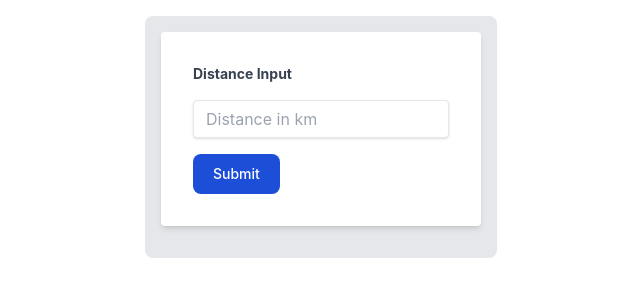
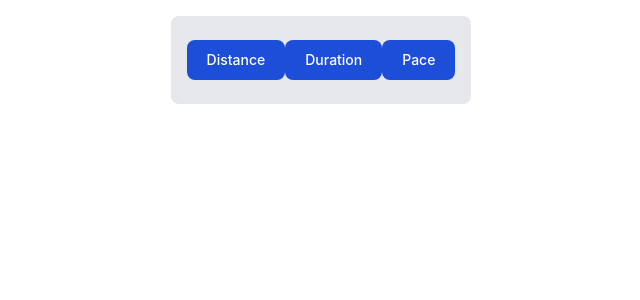
Before and after one commit to annesylvie/alpaca, a React (Create React App) app in the folder webapp/: page / in a window 1280 px wide. Both pictures are taken after a click on the button "Add New". Shown: the top 300 px of the page, without its empty margins (319-959 px from the left). Built offline with nearby package versions, Linux system fonts and the light colour scheme; the HTML template or start-up script is replaced by a standard one.

Commit message:
webapp: basic conversions for pace distance duration

```diff
--- a/webapp/src/App.tsx
+++ b/webapp/src/App.tsx
@@ -1,11 +1,12 @@
 import React, { useState, useEffect, Dispatch, SetStateAction } from "react";
 import "./App.css";
 import { Segment, ISegment } from "./Box";
-import { FormCreator } from "./Form";
+import { Form } from "./Form";
 
 function App() {
   const [segments, setSegments] = useState<Array<ISegment>>([]);
   const [showFields, setShowFields] = useState(false);
+  console.log(segments);
 
   return (
     <div className="grid place-items-center">
@@ -14,10 +15,10 @@ function App() {
           <Segment
             distance={segment.distance}
             duration={segment.duration}
-            pace={segment.pace}
+            speed={segment.speed}
           />
         ))}
-        <FormCreator
+        <Form
           showFields={showFields}
           setShowFields={setShowFields}
           segments={segments}
--- a/webapp/src/Box.tsx
+++ b/webapp/src/Box.tsx
@@ -3,19 +3,64 @@ import React from "react";
 export interface ISegment {
   distance: number; // In meters
   duration: number; // In seconds
-  pace: number; // In meters per second
+  speed: number; // In meters per second
+}
+
+function paceToSpeed(pace: number): number {
+  /// Converts pace in minutes per kilometers into speed in meters per second
+  return 1000 / (60 * pace);
+}
+
+function speedToPace(speed: number): number {
+  /// Converts speed in meters per second into pace in minutes per kilometers
+  return 1000 / (60 * speed);
+}
+
+export function getDistance(pace: number, durationInMinutes: number): ISegment {
+  const speed = paceToSpeed(pace);
+  const duration = durationInMinutes * 60;
+  return {
+    distance: speed * duration,
+    duration,
+    speed,
+  };
+}
+
+export function getDuration(pace: number, distanceInKm: number): ISegment {
+  const speed = paceToSpeed(pace);
+  const distance = distanceInKm * 1000;
+  return {
+    distance,
+    duration: distance / speed,
+    speed,
+  };
+}
+
+export function getPace(
+  distanceInKm: number,
+  durationInMinutes: number
+): ISegment {
+  const duration = durationInMinutes * 60;
+  const distance = distanceInKm * 1000;
+  return {
+    distance,
+    duration,
+    speed: distance / duration,
+  };
 }
 
 export const Segment: React.FC<ISegment> = ({
   distance,
   duration,
-  pace,
+  speed,
 }: ISegment) => {
+  console.log(speed);
+  console.log(speedToPace(speed));
   return (
     <div className="text-white bg-gradient-to-r from-green-400 to-blue-700 hover:bg-gradient-to-br focus:ring-4 focus:ring-blue-300 dark:focus:ring-blue-800 font-medium rounded-lg text-sm my-2 p-4">
-      <div>Distance: {distance}</div>
-      <div>Duration: {duration}</div>
-      <div>Pace: {pace}</div>
+      <div>Distance: {distance / 1000}</div>
+      <div>Duration: {duration / 60}</div>
+      <div>Pace: {speedToPace(speed)}</div>
     </div>
   );
 };
--- a/webapp/src/Form.tsx
+++ b/webapp/src/Form.tsx
@@ -1,7 +1,20 @@
-import React, { useState, Dispatch, SetStateAction } from "react";
-import { ISegment } from "./Box";
+import React, {
+  ChangeEventHandler,
+  FormEventHandler,
+  useState,
+  Dispatch,
+  SetStateAction,
+} from "react";
+import { ISegment, getPace, getDistance, getDuration } from "./Box";
 
-export const useForm = (callback: any, initialState: { distance: string }) => {
+export const useForm = (
+  callback: any,
+  initialState: {
+    distance: string | null;
+    duration: string | null;
+    pace: string | null;
+  }
+) => {
   const [values, setValues] = useState(initialState);
 
   const onChange = (event: React.ChangeEvent<HTMLInputElement>) => {
@@ -20,45 +33,160 @@ export const useForm = (callback: any, initialState: { distance: string }) => {
   };
 };
 
-export function Form(props: {
+enum ConversionKind {
+  ToPace,
+  ToDistance,
+  ToDuration,
+}
+
+interface IFormProps {
+  showFields: boolean;
   setShowFields: Dispatch<SetStateAction<boolean>>;
   segments: Array<ISegment>;
   setSegments: Dispatch<SetStateAction<Array<ISegment>>>;
+}
+
+export const Form: React.FC<IFormProps> = ({
+  segments,
+  setSegments,
+}: IFormProps) => {
+  const [step, setStep] = useState(0);
+  const [conversionKind, setConversionKind] = useState<null | ConversionKind>(
+    null
+  );
+  return (
+    <div className="flex justify-center">
+      {step === 0 ? (
+        <AddNewButton setStep={setStep} />
+      ) : step === 1 ? (
+        <ConversionSelector
+          setStep={setStep}
+          setConversionKind={setConversionKind}
+        />
+      ) : (
+        <ConversionInput
+          setStep={setStep}
+          segments={segments}
+          setSegments={setSegments}
+          conversionKind={
+            conversionKind === null ? ConversionKind.ToDuration : conversionKind
+          }
+          setConversionKind={setConversionKind}
+        />
+      )}
+    </div>
+  );
+};
+
+export function AddNewButton(props: {
+  setStep: Dispatch<SetStateAction<number>>;
 }) {
-  const initialState = { distance: "" };
-  const { onChange, onSubmit, values } = useForm(addBoxCallback, initialState);
+  return (
+    <div>
+      <button
+        type="submit"
+        className="text-white bg-blue-700 font-medium rounded-lg text-sm text-center px-5 py-2.5 my-2"
+        onClick={() => props.setStep(1)}
+      >
+        Add New
+      </button>
+    </div>
+  );
+}
 
-  async function addBoxCallback() {
-    props.setShowFields(false);
-    const intDistance = values["distance"] as unknown as number;
-    console.log(values);
-    const newSegment: ISegment = {
-      distance: intDistance,
-      duration: intDistance,
-      pace: intDistance,
-    };
-    props.setSegments((segments) => [...segments, newSegment]);
-  }
+function ConversionButton(props: {
+  conversionName: string;
+  conversionKind: ConversionKind;
+  setConversionKind: Dispatch<SetStateAction<ConversionKind | null>>;
+  setStep: Dispatch<SetStateAction<number>>;
+}) {
+  return (
+    <button
+      type="submit"
+      className="text-white bg-blue-700 font-medium rounded-lg text-sm text-center px-5 py-2.5 my-2"
+      onClick={() => {
+        props.setConversionKind(props.conversionKind);
+        props.setStep(2);
+      }}
+    >
+      {props.conversionName}
+    </button>
+  );
+}
 
+export function ConversionSelector(props: {
+  setStep: Dispatch<SetStateAction<number>>;
+  setConversionKind: Dispatch<SetStateAction<ConversionKind | null>>;
+}) {
+  return (
+    <div>
+      <ConversionButton
+        conversionName={"Distance"}
+        conversionKind={ConversionKind.ToDistance}
+        setConversionKind={props.setConversionKind}
+        setStep={props.setStep}
+      />
+      <ConversionButton
+        conversionName={"Duration"}
+        conversionKind={ConversionKind.ToDuration}
+        setConversionKind={props.setConversionKind}
+        setStep={props.setStep}
+      />
+      <ConversionButton
+        conversionName={"Pace"}
+        conversionKind={ConversionKind.ToPace}
+        setConversionKind={props.setConversionKind}
+        setStep={props.setStep}
+      />
+    </div>
+  );
+}
+
+export function ConversionInputFormInput(props: {
+  label: string;
+  inputName: string;
+  onChange: ChangeEventHandler<HTMLElement>;
+}) {
+  return (
+    <div>
+      <label className="block text-gray-700 text-sm font-bold my-2">
+        {props.label}
+      </label>
+      <input
+        className="shadow appearance-none border rounded w-full my-2 py-2 px-3 text-gray-700 leading-tight focus:outline-none focus:shadow-outline"
+        // FIXME
+        id="alpaca-distance"
+        placeholder="Distance in km"
+        name={props.inputName}
+        onChange={props.onChange}
+        required
+      />
+    </div>
+  );
+}
+
+export function ConversionInputForm(props: {
+  labels: Array<string>;
+  inputNames: Array<string>;
+  onChange: ChangeEventHandler<HTMLElement>;
+  onSubmit: FormEventHandler<HTMLElement>;
+}) {
   return (
     <div className="w-full max-w-xs">
       <form
-        onSubmit={onSubmit}
+        onSubmit={props.onSubmit}
         className="bg-white shadow-md rounded px-8 py-6 mb-4"
       >
-        <div>
-          <label className="block text-gray-700 text-sm font-bold my-2">
-            Distance Input
-          </label>
-          <input
-            className="shadow appearance-none border rounded w-full my-2 py-2 px-3 text-gray-700 leading-tight focus:outline-none focus:shadow-outline"
-            id="alpaca-distance"
-            placeholder="Distance in km"
-            name="distance"
-            onChange={onChange}
-            required
-          />
-        </div>
+        <ConversionInputFormInput
+          label={props.labels[0]}
+          inputName={props.inputNames[0]}
+          onChange={props.onChange}
+        />
+        <ConversionInputFormInput
+          label={props.labels[1]}
+          inputName={props.inputNames[1]}
+          onChange={props.onChange}
+        />
         <div className="flex items-center">
           <button
             type="submit"
@@ -72,38 +200,61 @@ export function Form(props: {
   );
 }
 
-interface IFormProps {
-  showFields: boolean;
-  setShowFields: Dispatch<SetStateAction<boolean>>;
+export function unreachable(state: never): never {
+  throw new Error(`This state should be unreachable: ${state} `);
+}
+
+export function ConversionInput(props: {
+  setStep: Dispatch<SetStateAction<number>>;
   segments: Array<ISegment>;
   setSegments: Dispatch<SetStateAction<Array<ISegment>>>;
+  conversionKind: ConversionKind;
+  setConversionKind: Dispatch<SetStateAction<ConversionKind | null>>;
+}) {
+  const initialState = { distance: null, duration: null, pace: null };
+  const { onChange, onSubmit, values } = useForm(
+    addSegmentCallback,
+    initialState
+  );
+
+  async function addSegmentCallback() {
+    const distance = values["distance"] as unknown as number;
+    const duration = values["duration"] as unknown as number;
+    const pace = values["pace"] as unknown as number;
+    const newSegment =
+      props.conversionKind === ConversionKind.ToPace
+        ? getPace(distance, duration)
+        : props.conversionKind === ConversionKind.ToDuration
+        ? getDuration(pace, distance)
+        : props.conversionKind === ConversionKind.ToDistance
+        ? getDistance(pace, duration)
+        : unreachable(props.conversionKind);
+
+    props.setSegments((segments) => [...segments, newSegment]);
+    props.setConversionKind(null);
+    props.setStep(0);
+  }
+
+  return props.conversionKind === ConversionKind.ToPace ? (
+    <ConversionInputForm
+      labels={["Duration (in min)", "Distance (in km)"]}
+      inputNames={["duration", "distance"]}
+      onChange={onChange}
+      onSubmit={onSubmit}
+    />
+  ) : props.conversionKind === ConversionKind.ToDuration ? (
+    <ConversionInputForm
+      labels={["Pace (in min/km)", "Distance (in km)"]}
+      inputNames={["pace", "distance"]}
+      onChange={onChange}
+      onSubmit={onSubmit}
+    />
+  ) : props.conversionKind === ConversionKind.ToDistance ? (
+    <ConversionInputForm
+      labels={["Pace (in min/km)", "Duration (in min)"]}
+      inputNames={["pace", "duration"]}
+      onChange={onChange}
+      onSubmit={onSubmit}
+    />
+  ) : null;
 }
-
-export const FormCreator: React.FC<IFormProps> = ({
-  showFields,
-  setShowFields,
-  segments,
-  setSegments,
-}: IFormProps) => {
-  return (
-    <div className="flex justify-center">
-      {showFields ? (
-        <Form
-          setShowFields={setShowFields}
-          segments={segments}
-          setSegments={setSegments}
-        />
-      ) : (
-        <div>
-          <button
-            type="submit"
-            className="text-white bg-blue-700 font-medium rounded-lg text-sm text-center px-5 py-2.5 my-2"
-            onClick={() => setShowFields(true)}
-          >
-            Add New
-          </button>
-        </div>
-      )}
-    </div>
-  );
-};
```
